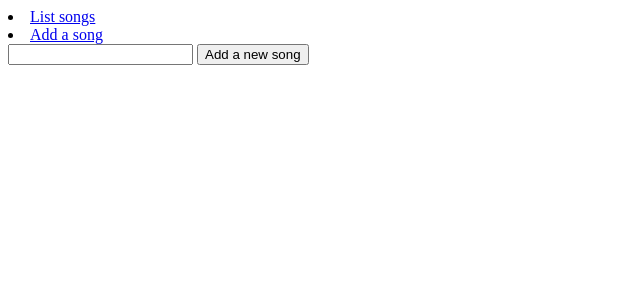
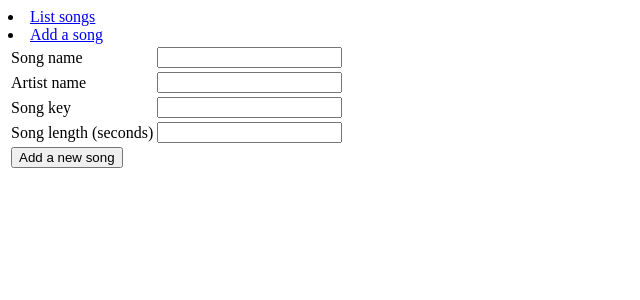
Before and after one commit to Reksa97/Settilista, a Flask app: page /songs/new/ in a window 1280 px wide. Shown: the top 300 px of the page, without its empty margins (0-640 px from the left). Run offline with Flask 2, Linux system fonts and the light colour scheme.

Commit message:
kolmannen viikon osa1

```diff
--- /dev/null
+++ b/application/songs/forms.py
@@ -0,0 +1,11 @@
+from flask_wtf import FlaskForm
+from wtforms import StringField, IntegerField, validators
+
+class SongForm(FlaskForm):
+    name = StringField("Song name", [validators.InputRequired()])
+    artist = StringField("Artist name", [validators.InputRequired()])
+    songkey = StringField("Song key", [validators.InputRequired()])
+    length = IntegerField("Song length (seconds)",
+    [validators.NumberRange(min=0, message="length must be atleast 0")])
+    class Meta:
+        csrf = False
--- a/application/songs/views.py
+++ b/application/songs/views.py
@@ -1,6 +1,8 @@
+from flask import redirect, render_template, request, url_for
+
 from application import app, db
-from flask import redirect, render_template, request, url_for
 from application.songs.models import Song
+from application.songs.forms import SongForm
 
 @app.route("/songs/", methods=["GET"])
 def songs_index():
@@ -8,23 +10,32 @@ def songs_index():
 
 @app.route("/songs/new/")
 def songs_form():
-    return render_template("songs/new.html")
+    return render_template("songs/new.html", form = SongForm())
 
 @app.route("/songs/", methods=["POST"])
 def songs_create():
-    s = Song(request.form.get("name"))
+    form = SongForm(request.form)
+
+    if not form.validate():
+        return render_template("songs/new.html", form = form)
+
+    s = Song(form.name.data)
+    s.artist = form.artist.data
+    s.length = form.length.data
+    s.songkey = form.songkey.data
 
     db.session().add(s)
+
     db.session().commit()
 
     return redirect(url_for("songs_index"))
 
 
 @app.route("/songs/<song_id>/", methods=["POST"])
-def songs_set_good(song_id):
+def songs_set_public(song_id):
 
     s = Song.query.get(song_id)
-    s.good = True
+    s.public = True
     db.session().commit()
 
     return redirect(url_for("songs_index"))
--- a/application/templates/songs/new.html
+++ b/application/templates/songs/new.html
@@ -1,8 +1,70 @@
-{% extends "layout.html" %}
-
-{% block body %}
+{% extends "layout.html" %} {% block body %}
 <form method="POST" action="{{ url_for('songs_create') }}">
-  <input type="text" name="name"/>
-  <input type="submit" value="Add a new song"/>
+  <table>
+    <tr>
+      <td>
+        {{ form.name.label }}
+      </td>
+      <td>
+        {{ form.name }}
+      </td>
+      <td>
+        <ul>
+          {% for error in form.name.errors %}
+          <li>{{ error }}</li>
+          {% endfor %}
+        </ul>
+      </td>
+    </tr>
+    <tr>
+      <td>
+        {{ form.artist.label }}
+      </td>
+      <td>
+        {{ form.artist }}
+      </td>
+      <td>
+        <ul>
+          {% for error in form.artist.errors %}
+          <li>{{ error }}</li>
+          {% endfor %}
+        </ul>
+      </td>
+    </tr>
+    <tr>
+      <td>
+        {{ form.songkey.label }}
+      </td>
+      <td>
+        {{ form.songkey }}
+      </td>
+      <td>
+        <ul>
+          {% for error in form.songkey.errors %}
+          <li>{{ error }}</li>
+          {% endfor %}
+        </ul>
+      </td>
+    </tr>
+    <tr>
+      <td>
+        {{ form.length.label }}
+      </td>
+      <td>
+        {{ form.length }}
+      </td>
+      <td>
+        <ul>
+          {% for error in form.length.errors %}
+          <li>{{ error }}</li>
+          {% endfor %}
+        </ul>
+      </td>
+    </tr>
+    <tr>
+      <td colspan="2">
+        <input type="submit" value="Add a new song" />
+      </td>
+    </tr>
 </form>
 {% endblock %}
```
Also changed, not shown: application/songs/models.py (+5 -2 lines), application/templates/songs/list.html (+5 -3 lines).
